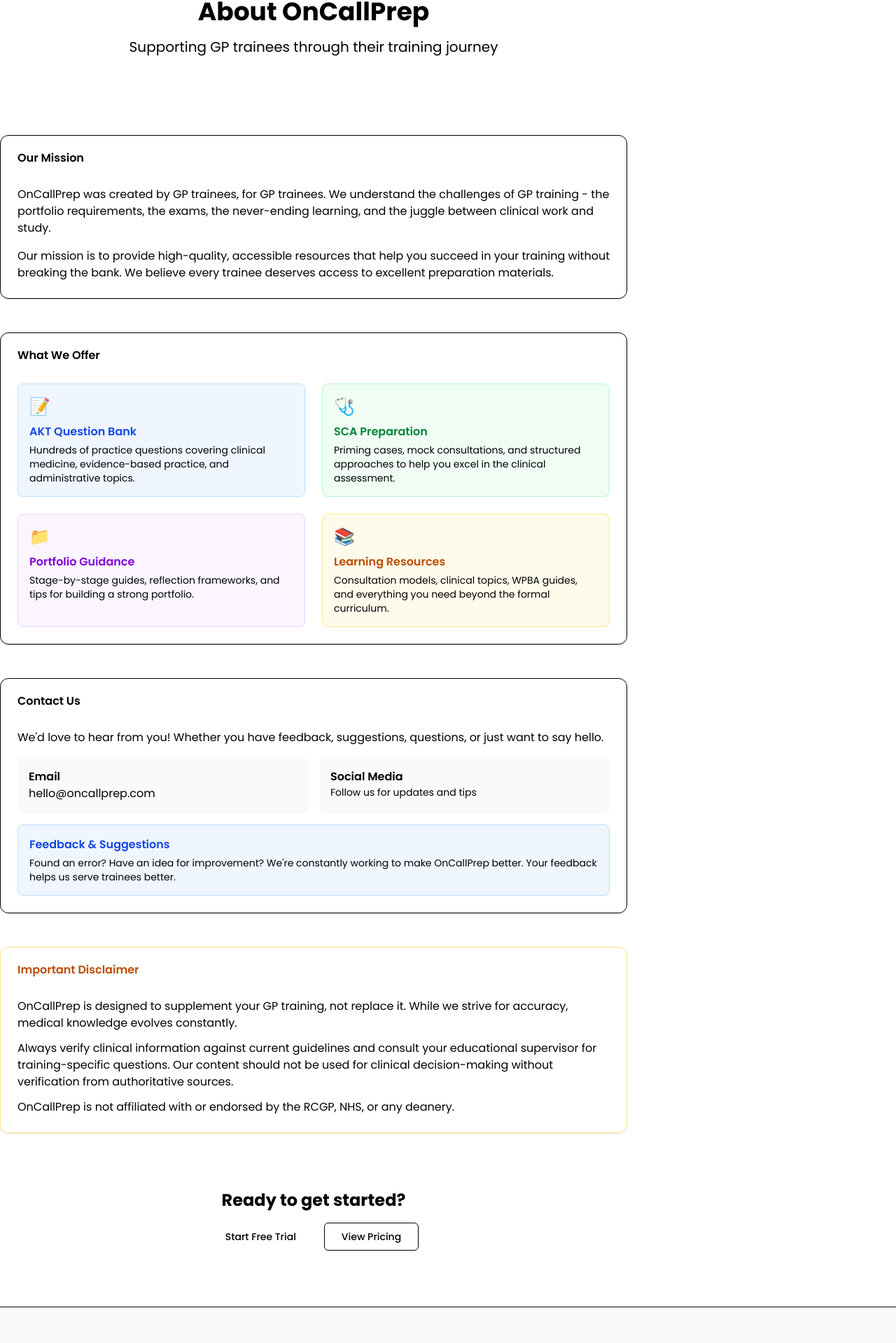
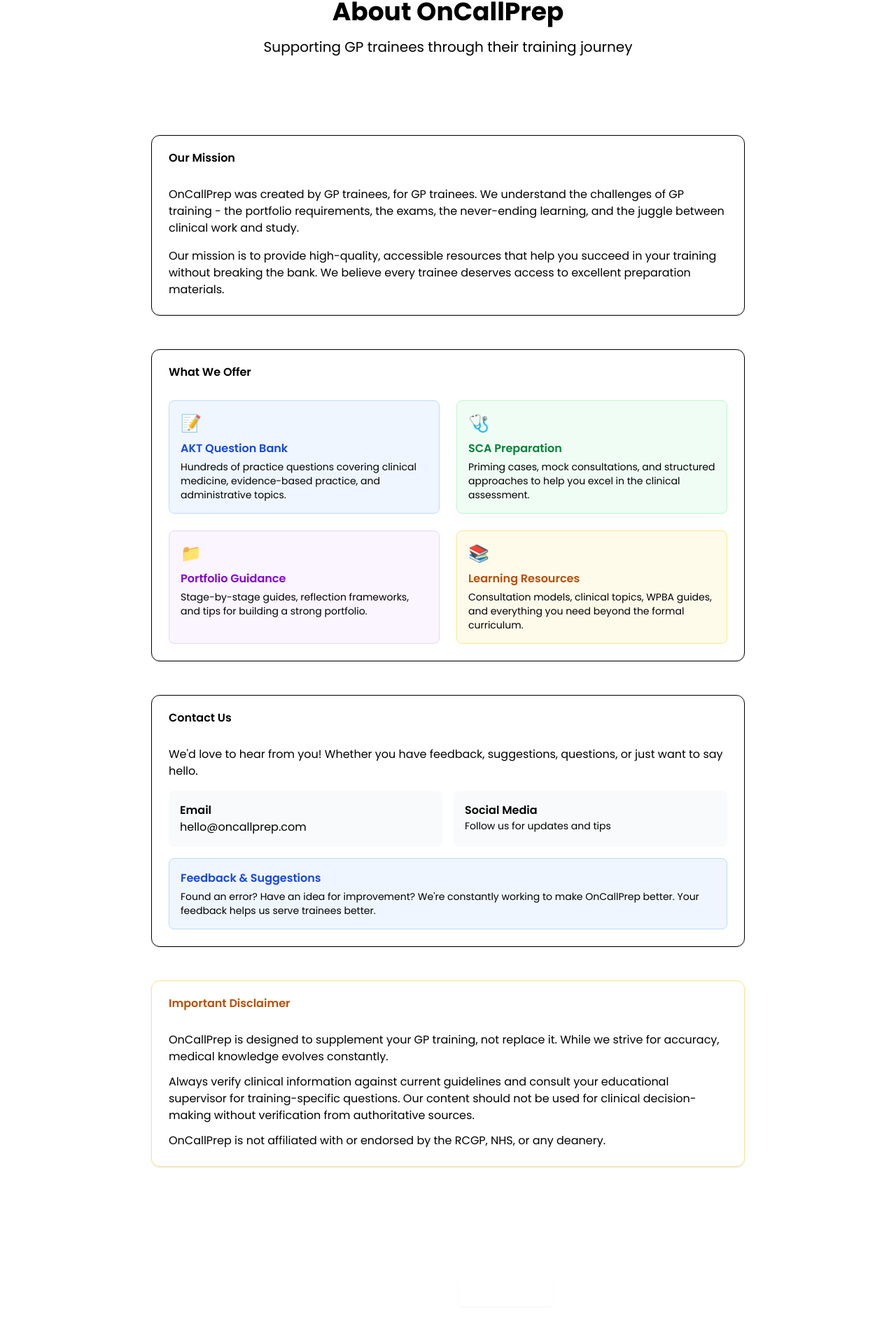
Before and after one commit to tayyibgoolamallee/OnCallPrep, a Next.js app: page /about in a window 1280 px wide. Shown: the part 132-2051 px from the top of the page at 70% size. Built offline with nearby package versions, Linux system fonts and the light colour scheme.

Commit message:
Fix About page alignment - center content

```diff
--- a/src/app/(marketing)/about/page.tsx
+++ b/src/app/(marketing)/about/page.tsx
@@ -6,17 +6,17 @@
   return (
     <div className="min-h-screen">
       {/* Hero Section */}
-      <section className="py-16 bg-gradient-to-b from-primary/5 to-background">
-        <div className="container max-w-4xl">
-          <h1 className="text-4xl font-bold text-center mb-4">About OnCallPrep</h1>
-          <p className="text-xl text-foreground/70 text-center">
+      <section className="py-16 bg-secondary">
+        <div className="mx-auto max-w-4xl px-6 text-center">
+          <h1 className="text-4xl font-bold mb-4">About OnCallPrep</h1>
+          <p className="text-xl text-foreground/70">
             Supporting GP trainees through their training journey
           </p>
         </div>
       </section>
 
-      <section className="py-12">
-        <div className="container max-w-4xl space-y-12">
+      <section className="py-12 bg-white">
+        <div className="mx-auto max-w-4xl px-6 space-y-12">
           {/* Mission */}
           <Card>
             <CardHeader>
@@ -127,17 +127,20 @@
             </CardContent>
           </Card>
 
+        </div>
+      </section>
+
       {/* CTA */}
-          <div className="text-center py-8">
+      <section className="py-16 bg-primary text-white">
+        <div className="mx-auto max-w-4xl px-6 text-center">
           <h2 className="text-2xl font-bold mb-4">Ready to get started?</h2>
           <div className="flex gap-4 justify-center">
             <Link href="/signup">
-                <Button size="lg">Start Free Trial</Button>
+              <Button size="lg" variant="secondary">Start Free Trial</Button>
             </Link>
             <Link href="/pricing">
-                <Button variant="outline" size="lg">View Pricing</Button>
+              <Button variant="outline" size="lg" className="border-white text-white hover:bg-white/10">View Pricing</Button>
             </Link>
-            </div>
           </div>
         </div>
       </section>
```
Lines whose indentation alone changed are shown as unchanged.
